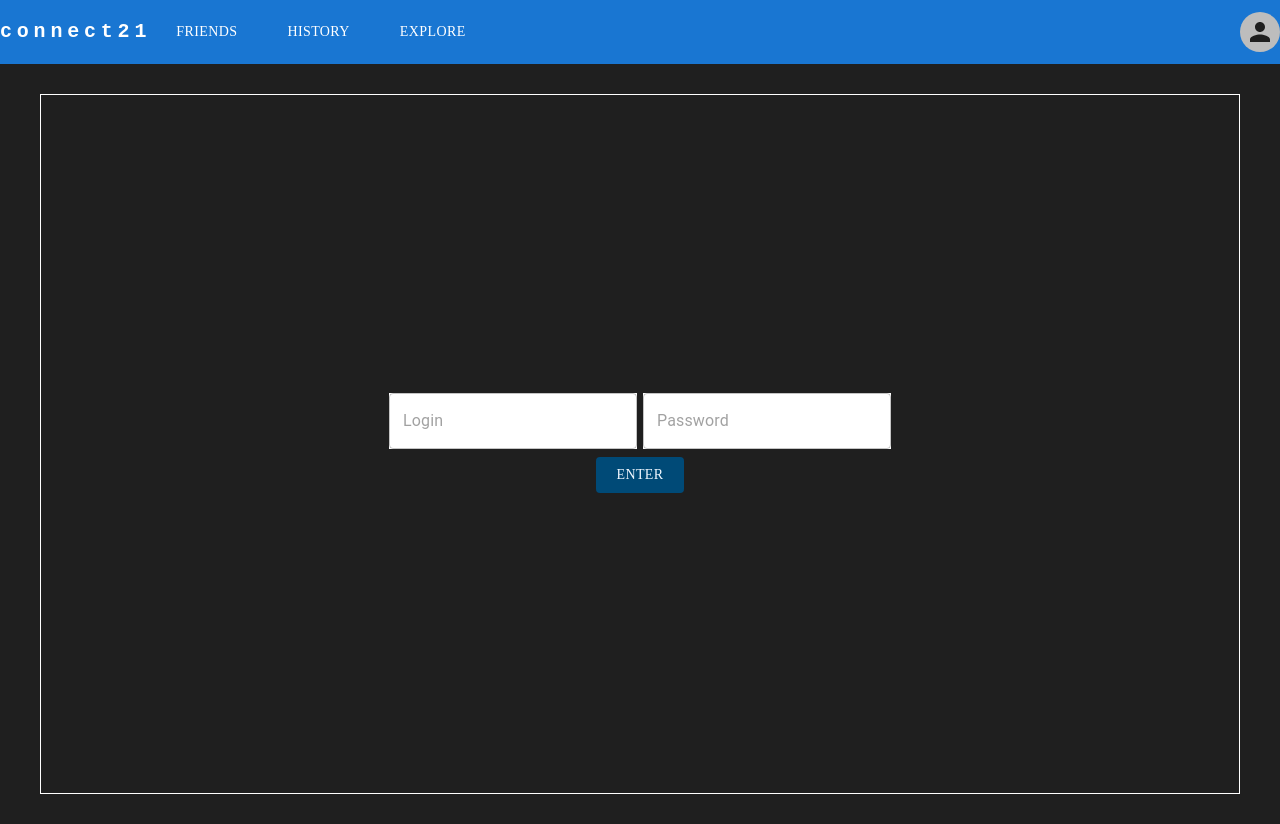
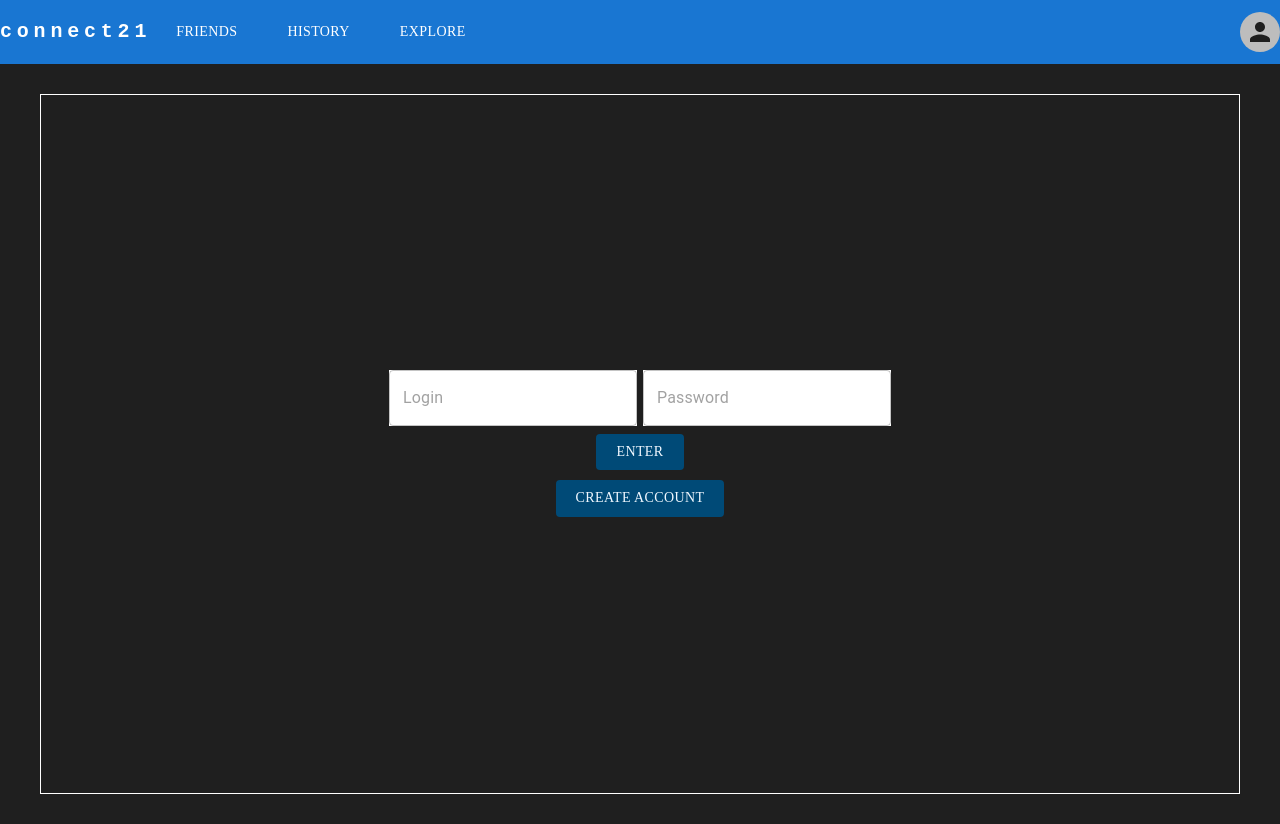
Before and after one commit to tconey23/connect21, a React (Create React App) app: page / in a window 1280 px wide. Built offline with nearby package versions, Linux system fonts and the light colour scheme.

Commit message:
Update Login.js

```diff
--- a/src/components/Login.js
+++ b/src/components/Login.js
@@ -26,6 +26,12 @@ const Login = ({setLoggedIn}) => {
         >
             Enter
         </Button>
+        <Button
+            sx={{background: (theme)=> theme.palette.buttons.default}}
+            onMouseDown={() => setLoggedIn('new')}
+        >
+            Create Account
+        </Button>
     </Stack>
   );
 };
```
